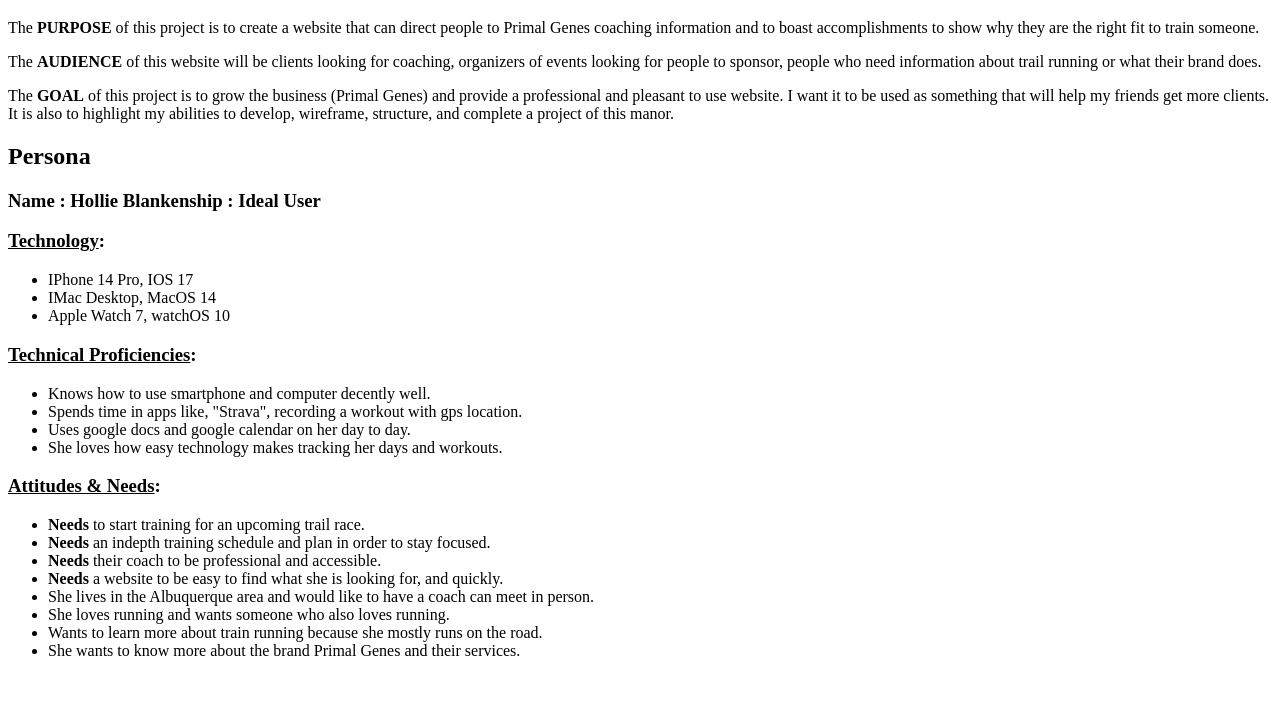
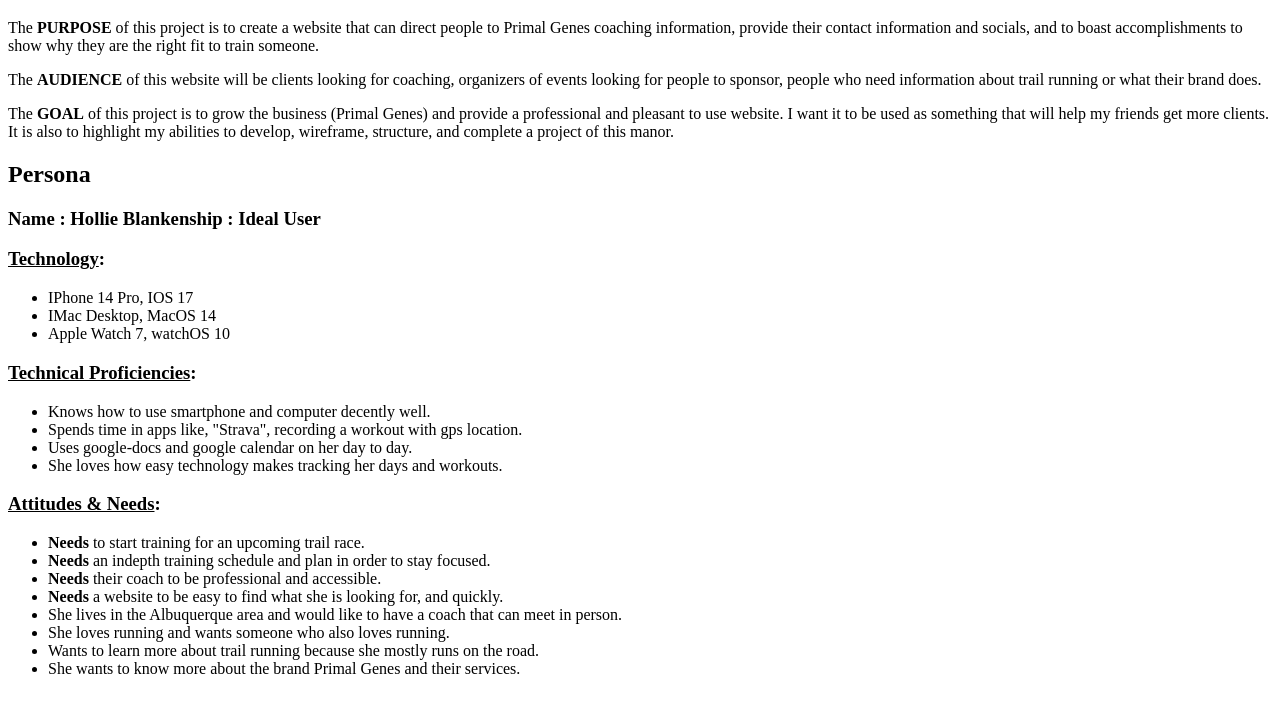
Before and after one commit to hudsonrow/pwp-primal-genes-hudson-row, a plain HTML site: page public_html/documentation/milestone-1.html in a window 1280 px wide. Shown: the part 61-774 px from the top of the page. Drawn offline with Linux system fonts and the light colour scheme.

Commit message:
fixed typos

```diff
--- a/public_html/documentation/milestone-1.html
+++ b/public_html/documentation/milestone-1.html
@@ -9,7 +9,7 @@
 </head>
 <body>
 <h1>Purpose, Audience, Goal</h1>
-    <p>The <strong>PURPOSE</strong> of this project is to create a website that can direct people to Primal Genes coaching information and to boast accomplishments to show why they are the right fit to train someone.</p>
+    <p>The <strong>PURPOSE</strong> of this project is to create a website that can direct people to Primal Genes coaching information, provide their contact information and socials, and to boast accomplishments to show why they are the right fit to train someone.</p>
     <p>The <strong>AUDIENCE</strong> of this website will be clients looking for coaching, organizers of events looking for people to sponsor, people who need information about trail running or what their brand does.</p>
     <p>The <strong>GOAL</strong> of this project is to grow the business (Primal Genes) and provide a professional and pleasant to use website. I want it to be used as something that will help my friends get more clients. It is also to highlight my abilities to develop, wireframe, structure, and complete a project of this manor. </p>
 <h2>Persona</h2>
@@ -24,7 +24,7 @@
         <ul>
             <li>Knows how to use smartphone and computer decently well.</li>
             <li>Spends time in apps like, "Strava", recording a workout with gps location.</li>
-            <li>Uses google docs and google calendar on her day to day.</li>
+            <li>Uses google-docs and google calendar on her day to day.</li>
             <li>She loves how easy technology makes tracking her days and workouts.</li>
         </ul>
     <h3><u>Attitudes & Needs</u>:</h3>
@@ -33,9 +33,9 @@
             <li><strong>Needs</strong> an indepth training schedule and plan in order to stay focused.</li>
             <li><strong>Needs</strong> their coach to be professional and accessible.</li>
             <li><strong>Needs</strong> a website to be easy to find what she is looking for, and quickly.</li>
-            <li>She lives in the Albuquerque area and would like to have a coach can meet in person.</li>
+            <li>She lives in the Albuquerque area and would like to have a coach that can meet in person.</li>
             <li>She loves running and wants someone who also loves running.</li>
-            <li>Wants to learn more about train running because she mostly runs on the road.</li>
+            <li>Wants to learn more about trail running because she mostly runs on the road.</li>
             <li>She wants to know more about the brand Primal Genes and their services.</li>
         </ul>
 
```
